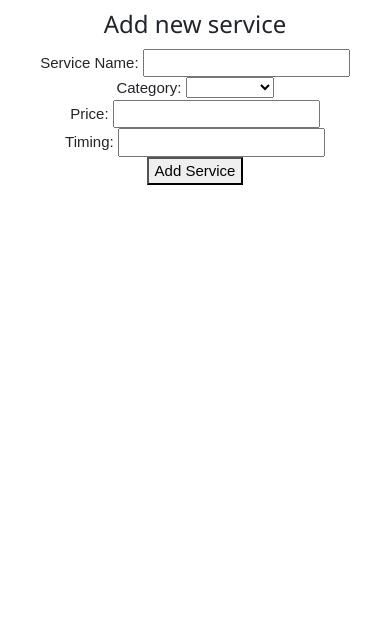
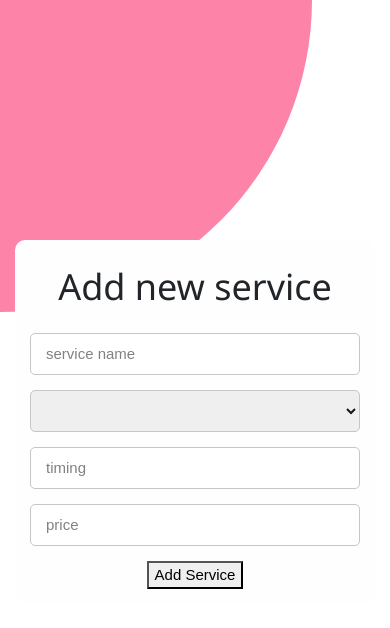
Before and after one commit to kavinbharathii/urban, a Vue app in the folder frontend/: page /admin/addservices in a window 390 px wide. Shown: the top 628 px of the page. Built offline with nearby package versions, Linux system fonts and the light colour scheme; a web font is replaced by a local one.

Commit message:
Ui admin addservices

```diff
--- a/frontend/src/assets/main.css
+++ b/frontend/src/assets/main.css
@@ -4,6 +4,12 @@
   user-select: none;
   font-family: "Satoshi", sans-serif;
   scroll-behavior: smooth;
+}
+
+:root {
+  --rose: #fc3171bf;
+  --rose-dark: #fc3171;
+  --rose-light: #fc317199;
 }
 
 *:not(.cart-view)::-webkit-scrollbar {
--- a/frontend/src/components/adminpage/addcategory.vue
+++ b/frontend/src/components/adminpage/addcategory.vue
@@ -11,7 +11,9 @@ export default {
                 collectionName: "",
                 serviceName: "",
                 price: "",
-                timing: ""
+                timing: "",
+                successState: false,
+                errorState: false
             },
         }
     },
@@ -25,37 +27,151 @@ export default {
             const newData = { rupee: this.addNewCategory.price, timing: this.addNewCategory.timing };
             const newDocRef = doc(db, collectionName, newDocID);
 
+            this.successState = false
+            this.errorState = false
+
             await setDoc(newDocRef, newData)
                 .then(() => {
                     console.log('added successfully')
+                    this.successState = true
+                    this.errorState = false
                     for (let i in this.addNewCategory) {
                         this.addNewCategory[i] = ''
                     }
                 })
                 .catch((err) => {
-                console.log('Error :',err)
+                    console.log('Error :', err)
+                    this.errorState = true
+                    this.successState = false
                 })
-        },
+        }
     }
 }
 </script>
 
 <template>
-    <div>
-        <!-- add new category -->
-        <div>
-            <form @submit.prevent="createNewCollection()">
+    <div id="dev">
+        <div class="circle"></div>
+        <form @submit.prevent="createNewCollection()" id="categoryForm">
+            <h1>Add New Category</h1>
             <input type="text" placeholder="categoryname" v-model="addNewCategory.collectionName">
             <input type="text" placeholder="servicename" v-model="addNewCategory.serviceName">
             <input type="text" placeholder="timing" v-model="addNewCategory.timing">
             <input type="number" placeholder="rupee" v-model="addNewCategory.price">
-                <input type="submit">
+            <input type="submit" class="submit-button">
+
+            <div v-if="this.successState" class="info success">
+                Category added successfully
+            </div>
+
+            <div v-if="this.errorState" class="info error">
+                Failed to add Category
+            </div>
+
         </form>
-        </div>
+
     </div>
 </template>
 
 
 <style scoped>
+#dev {
+    width: 100vw;
+    height: 100vh;
 
+    display: flex;
+    justify-content: center;
+    align-items: center;
+
+    position: relative;
+}
+
+.circle {
+    position: absolute;
+    top: 0;
+    left: 0;
+
+    width: 50vw;
+    height: 50vw;
+    border-radius: 0 0 50vw 0;
+
+    background-color: var(--rose-light);
+    z-index: -1;
+}
+
+#categoryForm {
+    display: flex;
+    justify-content: center;
+    align-items: center;
+    flex-direction: column;
+
+    gap: 1em;
+    width: 30vw;
+
+    margin: 1em;
+    padding: 1em;
+    background-color: #fefefe;
+    border-radius: 10px;
+}
+
+#categoryForm>input {
+    width: 100%;
+    height: 2.8em;
+
+    outline: none;
+    border: 1px solid #c6c6c6;
+
+    color: #171717;
+    border-radius: 5px;
+    padding: 0 1em 0 1em;
+}
+
+#categoryForm>.submit-button {
+    background-color: var(--rose);
+
+    transition: border 200ms ease;
+}
+
+#categoryForm > .submit-button:hover {
+    border: 3px solid var(--rose-dark);
+}
+
+.info {
+    width: 100%;
+    height: 2.8em;
+    border-radius: 10px;
+
+    display: flex;
+    justify-content: center;
+    align-items: center;
+    background-color: #fefefe;
+}
+
+.success {
+    color: #22c55e;
+    border: 2px solid #22c55e;
+}
+
+.error {
+    color: #fa5f54;
+    border: 2px solid #fa5f54;
+}
+
+@media only screen and (max-width: 1000px) {
+    #categoryForm {
+        width: 50vw;
+    }
+
+    .circle {
+        width: 80vw;
+        height: 80vw;
+        border-radius: 0 0 100vh 0;
+    }
+}
+
+@media only screen and (max-width: 600px) {
+    #categoryForm {
+        width: 100vw;
+    }
+}
 </style>
--- a/frontend/src/components/adminpage/addservices.vue
+++ b/frontend/src/components/adminpage/addservices.vue
@@ -3,7 +3,7 @@
 
 import { db, db_rt } from "@/views/firebase.js"
 import { get, ref } from "@firebase/database";
-import { setDoc, doc, getDocs, collection } from "@firebase/firestore";
+import { setDoc, doc, getDocs, getFirestore } from "firebase/firestore";
 
 export default {
     data() {
@@ -18,9 +18,10 @@ export default {
                 "Computer",
                 "CCTV"
             ],
+            collections: []
         }
     },
-    methods : {
+    methods: {
 
         // add a new service
         addNewService() {
@@ -45,35 +46,34 @@ export default {
                 })
             }
         },
+    },
+
+    async mounted() {
+        const snapshot = await db.listCollections();
+        snapshot.forEach(doc => {
+            if (doc.path.split('/').length === 2) {
+                this.collections.push(doc.path.split('/')[1]);
+            }
+        });
     }
 }
 </script>
 
 <template>
-    <div>
-        <form id="add-new-service">
-            <h3>Add new service</h3>
-            <label for="">
-                Service Name:
-                <input type="text" v-model="this.newServiceForm.serviceName">
-            </label>
+    <div id="dev">
+        <div class="circle"></div>
+        <form id="serviceForm">
+            <h1>Add new service</h1>
+            <input type="text" placeholder="service name" v-model="this.newServiceForm.serviceName">
 
-            <label for="">
-                Category:
-                <select required v-model="this.newServiceForm.categoryName" >
-                    <option :value="{category}" v-for="(category , index) in this.categories" :key="index">{{ category }}</option>
-                </select>
-            </label>
+            <select required placeholder="select category" v-model="this.newServiceForm.categoryName">
+                <option :value="{ category }" v-for="(category, index) in this.categories" :key="index">{{ category }}
+                </option>
+            </select>
 
-            <label for="">
-                Price:
-                <input type="number" v-model="this.newServiceForm.price">
-            </label>
+            <input type="text" placeholder="timing" v-model="this.newServiceForm.timing">
 
-            <label for="">
-                Timing:
-                <input type="text" v-model="this.newServiceForm.timing">
-            </label>
+            <input type="number" placeholder="price" v-model="this.newServiceForm.price">
 
             <button @click.prevent="addNewService">Add Service</button>
         </form>
@@ -82,10 +82,104 @@ export default {
 
 
 <style scoped>
-#add-new-service {
+#dev {
+    width: 100vw;
+    height: 100vh;
+
     display: flex;
-    flex-direction: column;
     justify-content: center;
     align-items: center;
+
+    position: relative;
+}
+
+.circle {
+    position: absolute;
+    top: 0;
+    left: 0;
+
+    width: 50vw;
+    height: 50vw;
+    border-radius: 0 0 50vw 0;
+
+    background-color: var(--rose-light);
+    z-index: -1;
+}
+
+#serviceForm {
+    display: flex;
+    justify-content: center;
+    align-items: center;
+    flex-direction: column;
+
+    gap: 1em;
+    width: 30vw;
+
+    margin: 1em;
+    padding: 1em;
+    background-color: #fefefe;
+    border-radius: 10px;
+}
+
+#serviceForm>input,
+select {
+    width: 100%;
+    height: 2.8em;
+
+    outline: none;
+    border: 1px solid #c6c6c6;
+
+    color: #171717;
+    border-radius: 5px;
+    padding: 0 1em 0 1em;
+}
+
+#serviceForm>.submit-button {
+    background-color: var(--rose);
+
+    transition: border 200ms ease;
+}
+
+#serviceForm>.submit-button:hover {
+    border: 3px solid var(--rose-dark);
+}
+
+.info {
+    width: 100%;
+    height: 2.8em;
+    border-radius: 10px;
+
+    display: flex;
+    justify-content: center;
+    align-items: center;
+    background-color: #fefefe;
+}
+
+.success {
+    color: #22c55e;
+    border: 2px solid #22c55e;
+}
+
+.error {
+    color: #fa5f54;
+    border: 2px solid #fa5f54;
+}
+
+@media only screen and (max-width: 1000px) {
+    #serviceForm {
+        width: 50vw;
+    }
+
+    .circle {
+        width: 80vw;
+        height: 80vw;
+        border-radius: 0 0 100vh 0;
+    }
+}
+
+@media only screen and (max-width: 600px) {
+    #serviceForm {
+        width: 100vw;
+    }
 }
 </style>
```
Lines whose indentation alone changed are shown as unchanged.
